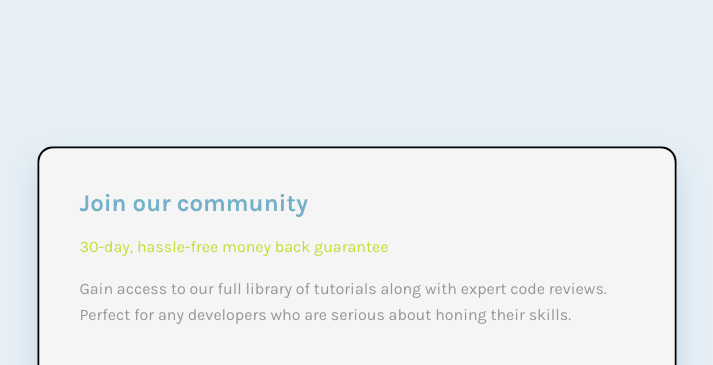
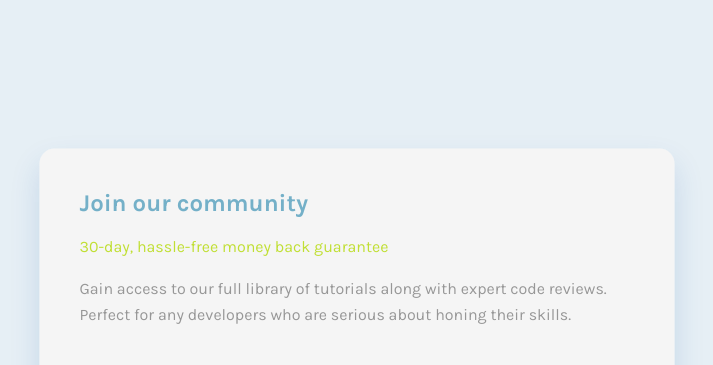
Before and after one commit to ariel055132/single-price-grid-component, a plain HTML site: page index.html in a window 1280 px wide. Shown: the top 365 px of the page, without its empty margins (283-996 px from the left). Drawn offline with Linux system fonts and the light colour scheme.

Commit message:
set the border of container as 0

```diff
--- a/style.css
+++ b/style.css
@@ -25,7 +25,7 @@ body {
     margin-left: 200px;
     margin-right: 200px;
     box-shadow: 2px 2px 2px #888888;
-    border: 2px solid black;
+    border: 0px solid black;
     display: inline-flex;
     flex-direction: column;
     border-radius: 15px;
```
